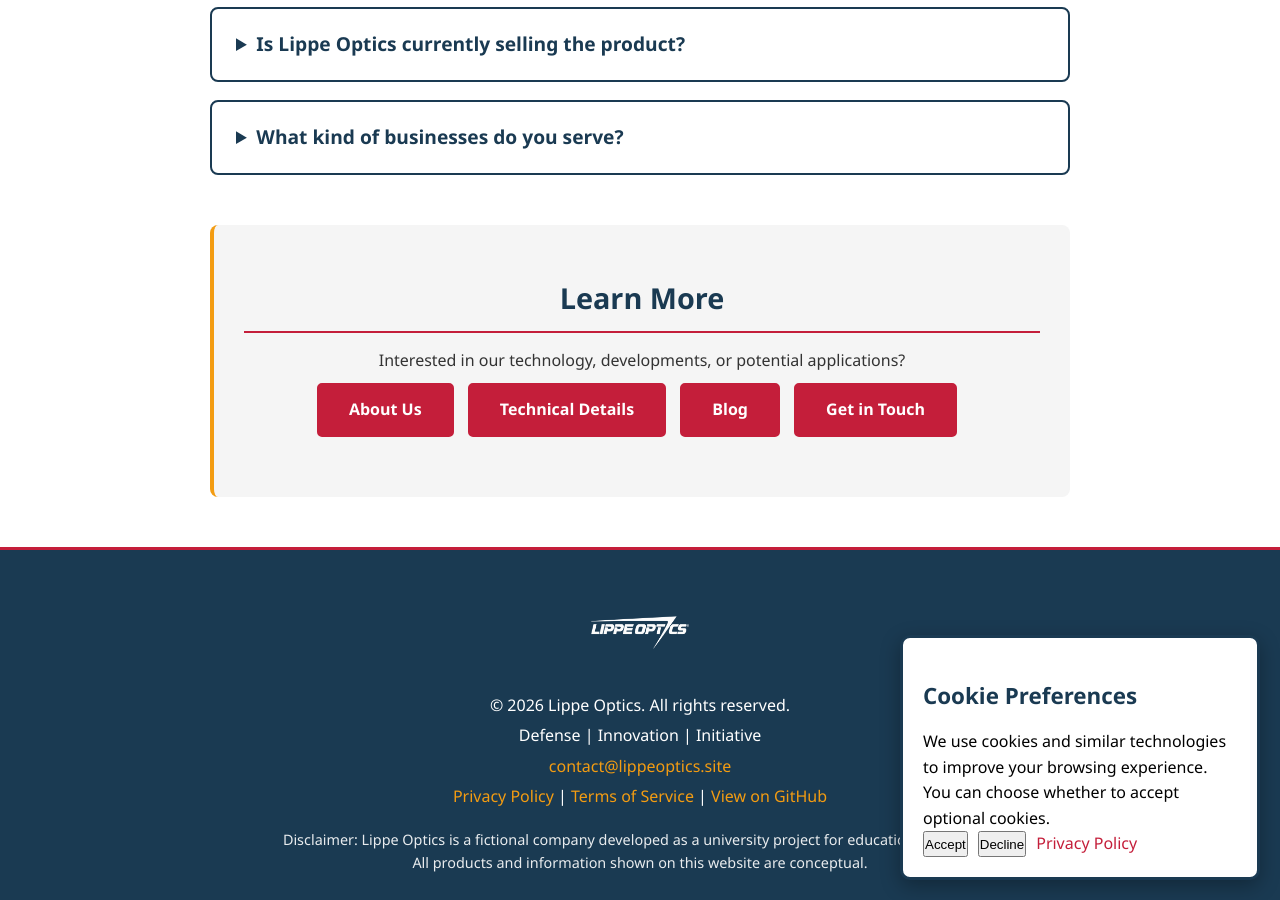
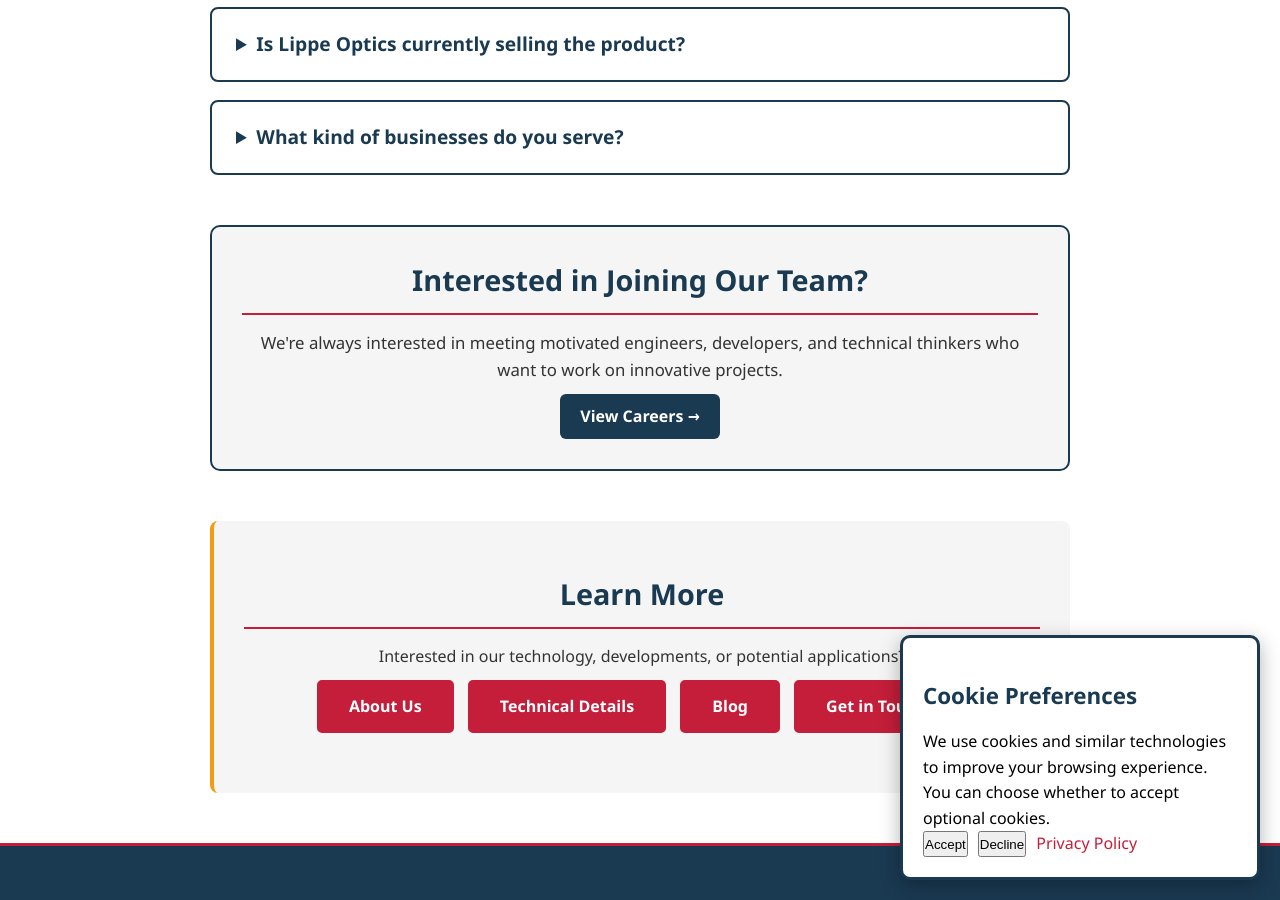
Before and after one commit to Enea322/LO-website-demo, a Jekyll site: the page built from index.md, in a window 1280 px wide and 900 px high, scrolled down 2801 px. Built offline with Jekyll 4.4.1, drawn with Linux system fonts in a browser that asks for light colours.

Commit message:
Added careers page. + Mentioned this in the home page as well after FAQ

```diff
--- a/index.md
+++ b/index.md
@@ -130,6 +130,40 @@ layout: default
 
 </section>
 
+<section style="
+  background: #f5f5f5;
+  border: 2px solid #1a3a52;
+  border-radius: 10px;
+  padding: 30px;
+  margin-top: 40px;
+  text-align: center;
+">
+
+  <h2 style="color: #1a3a52; margin-top: 0;">
+    Interested in Joining Our Team?
+  </h2>
+
+  <p style="font-size: 1.05em;">
+    We're always interested in meeting motivated engineers, developers,
+    and technical thinkers who want to work on innovative projects.
+  </p>
+
+  <a href="{{ '/careers.html' | relative_url }}"
+     style="
+       display: inline-block;
+       margin-top: 10px;
+       padding: 10px 20px;
+       background: #1a3a52;
+       color: white;
+       border-radius: 6px;
+       text-decoration: none;
+       font-weight: 600;
+     ">
+    View Careers →
+  </a>
+
+</section>
+
 <section class="cta">
   <h2>Learn More</h2>
   <p>Interested in our technology, developments, or potential applications?</p>
```
Also changed, not shown: careers.md (added, +78 -0 lines).
